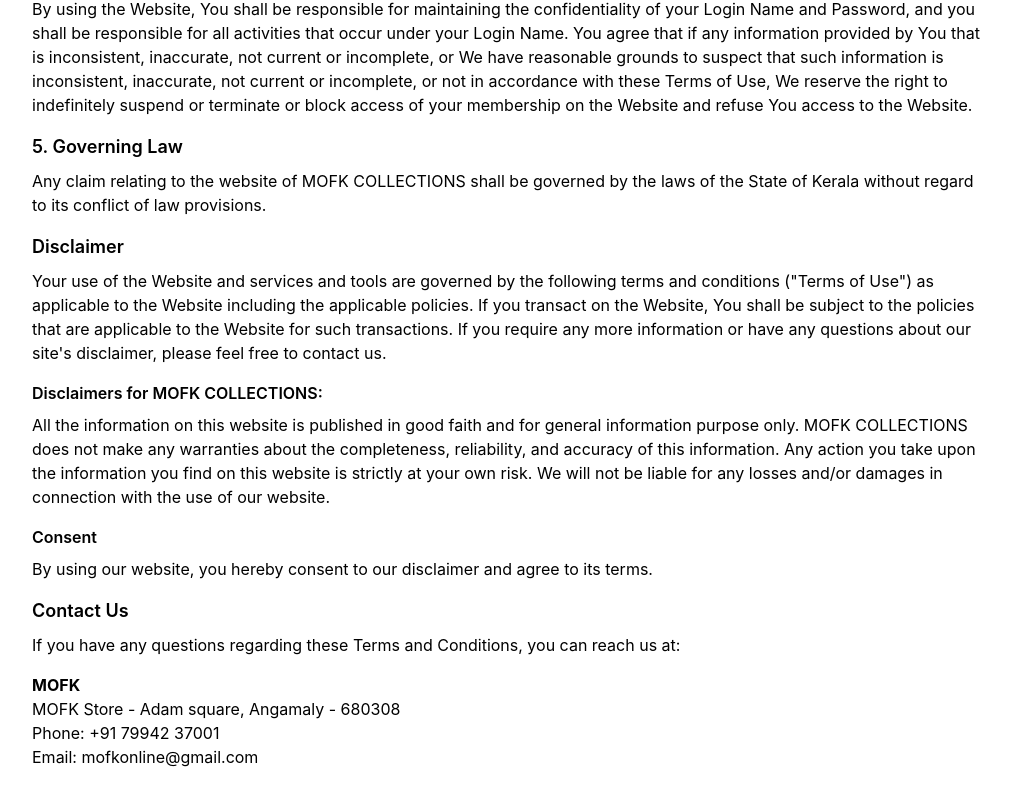
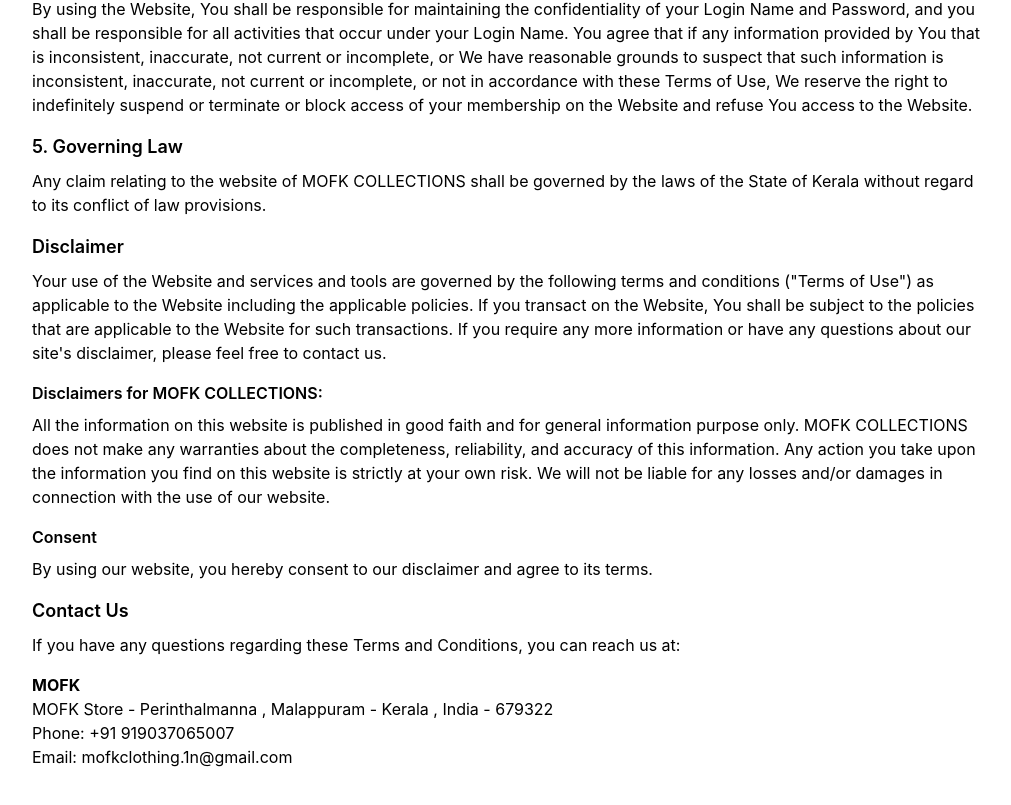
Before and after one commit to codeedexprojects/mofk_frontend, a React (Vite) app: page /terms-conditions in a window 1280 px wide. Shown: the part 607-1412 px from the top of the page, without its empty margins (128-1139 px from the left). Built offline with nearby package versions, Linux system fonts and the light colour scheme.

Commit message:
updations

```diff
--- a/src/User/Components/Footer/Footer.jsx
+++ b/src/User/Components/Footer/Footer.jsx
@@ -80,16 +80,16 @@
                   Shipping Policy
                 </Link>
               </li>
-              <li>
+              {/* <li>
                 <Link to='/refund-policy' className='text-gray-700 text-sm hover:text-gray-900 transition-colors'>
                   Cancellation Policy
                 </Link>
-              </li>
-              <li>
+              </li> */}
+              {/* <li>
                 <Link to='/refund-policy' className='text-gray-700 text-sm hover:text-gray-900 transition-colors'>
                   Refund Policy
                 </Link>
-              </li>
+              </li> */}
             </ul>
           </div>
 
--- a/src/User/Components/Footer/Terms&Conditions.jsx
+++ b/src/User/Components/Footer/Terms&Conditions.jsx
@@ -58,11 +58,11 @@
                 <p className="mb-4">
                     <strong>MOFK</strong>
                     <br />
-                    MOFK Store - Adam square, Angamaly - 680308
+                    MOFK Store - Perinthalmanna , Malappuram - Kerala , India - 679322
                     <br />
-                    Phone: +91 79942 37001
+                    Phone: +91 919037065007
                     <br />
-                    Email: mofkonline@gmail.com
+                    Email: mofkclothing.1n@gmail.com
                 </p>
             </div>
         </>
```
Also changed, not shown: 2 other files (tests, documents, lock files or other folders).
